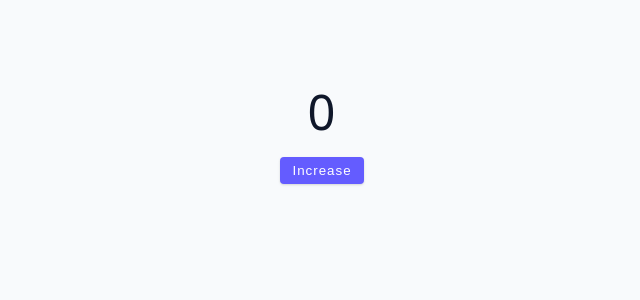
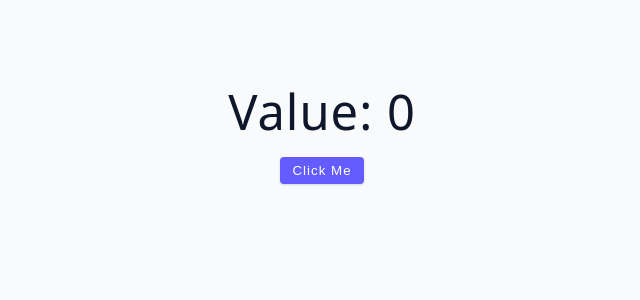
Before and after one commit to ThisisNirmalJaiswal/ReactJSPractice, a React (Vite) app: page / in a window 1280 px wide. Shown: the top 300 px of the page, without its empty margins (318-958 px from the left). Built offline with nearby package versions, Linux system fonts and the light colour scheme; the HTML template or start-up script is replaced by a standard one.

Commit message:
code example

```diff
--- a/src/App.jsx
+++ b/src/App.jsx
@@ -1,4 +1,4 @@
-import Final from './tutorial/01-useState/final/05-useState-gotcha';
+import Final from './tutorial/02-useEffect/final/01-code-example';
 
 function App() {
   return (
--- a/src/tutorial/02-useEffect/final/01-code-example.jsx
+++ b/src/tutorial/02-useEffect/final/01-code-example.jsx
@@ -1,20 +1,41 @@
+// import { useState } from 'react';
+
+// const CodeExample = () => {
+//   const [value, setValue] = useState(0);
+//   const sayHello = () => {
+//     console.log('hello there');
+//     // be careful
+//     // setValue(value + 1);
+//   };
+//   sayHello();
+//   return (
+//     <div>
+//       <h1>value : {value}</h1>
+//       <button className='btn' onClick={() => setValue(value + 1)}>
+//         click me
+//       </button>
+//     </div>
+//   );
+// };
+// export default CodeExample;
+
 import { useState } from 'react';
 
 const CodeExample = () => {
   const [value, setValue] = useState(0);
   const sayHello = () => {
     console.log('hello there');
-    // be careful
     // setValue(value + 1);
   };
   sayHello();
   return (
     <div>
-      <h1>value : {value}</h1>
+      <h1>value: {value}</h1>
       <button className='btn' onClick={() => setValue(value + 1)}>
-        click me
+        Click me
       </button>
     </div>
   );
 };
+
 export default CodeExample;
```
